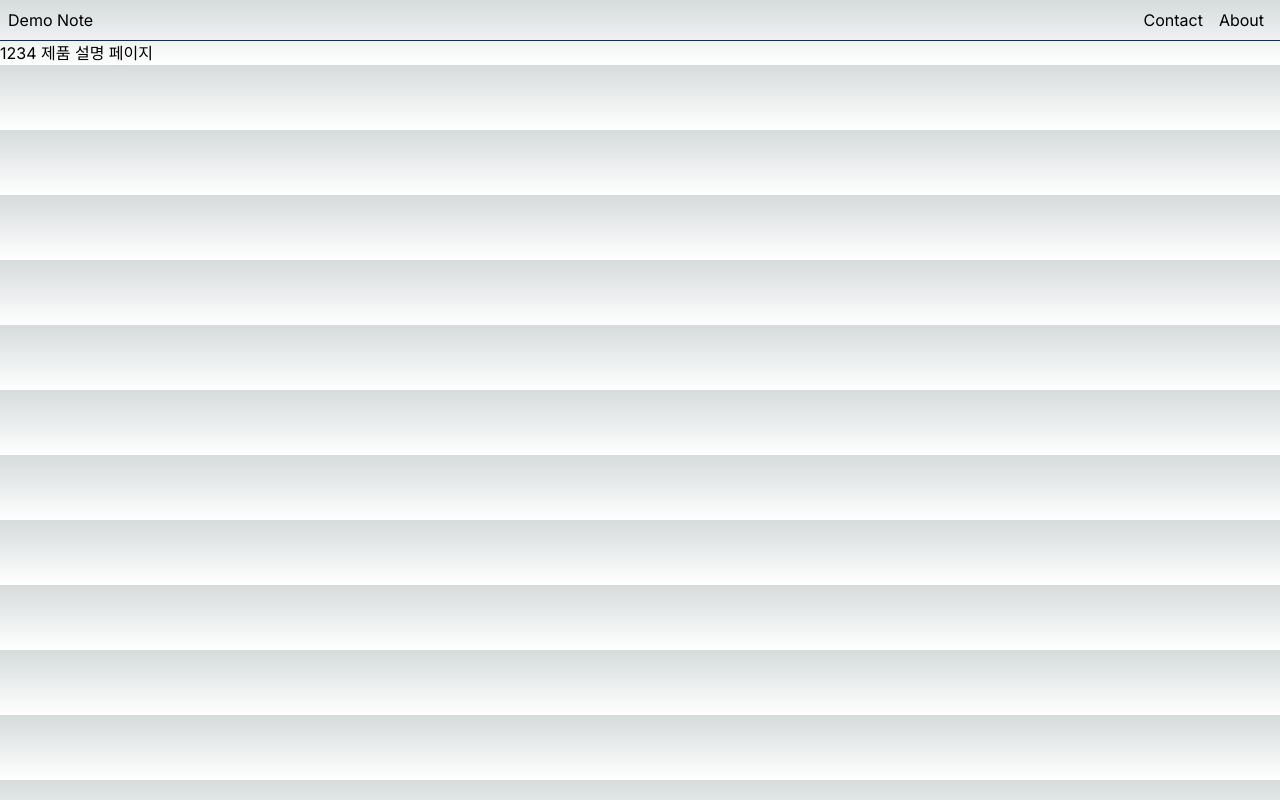
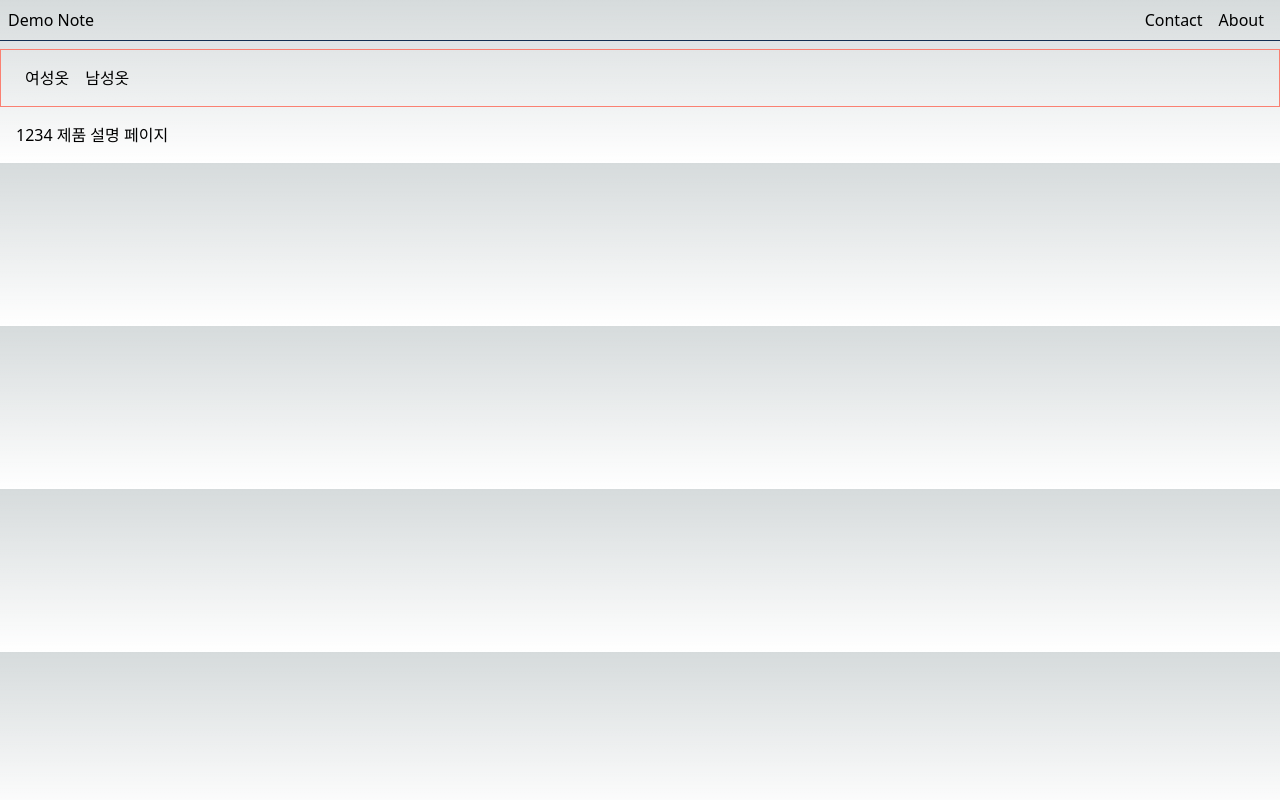
Before and after one commit to c-owner/learn_nextjs, a Next.js app: page /products/1234 in a window 1280 px wide. Built offline with nearby package versions, Linux system fonts and the light colour scheme.

Commit message:
layout #2

```diff
--- a/src/app/layout.tsx
+++ b/src/app/layout.tsx
@@ -1,9 +1,6 @@
 import './globals.css'
 import styles from './layout.module.css';
 import type { Metadata } from 'next'
-import { Inter } from 'next/font/google'
-
-const inter = Inter({ subsets: ['latin'] })
 
 export const metadata: Metadata = {
   title: 'Create Next App',
@@ -17,7 +14,7 @@
 }) {
   return (
     <html lang="en">
-      <body className={inter.className}>
+      <body>
        <header className={styles.header}>
          <h1>Demo Note</h1>
          <nav className={styles.nav}>
--- /dev/null
+++ b/src/app/products/layout.module.css
@@ -0,0 +1,13 @@
+.nav {
+    padding: 16px;
+    margin-top: 8px;
+    border: 1px solid salmon;
+}
+
+.nav a {
+    padding: 0 8px;
+}
+
+.product {
+    padding: 16px;
+}
--- /dev/null
+++ b/src/app/products/layout.tsx
@@ -0,0 +1,17 @@
+import styles from './layout.module.css';
+
+export default function ProductLayout({
+                                          children,
+                                      }: { children: React.ReactNode }) {
+    return (
+        <>
+            <nav className={styles.nav}>
+                <a href="">여성옷</a>
+                <a href="">남성옷</a>
+            </nav>
+            <section className={styles.product}>
+                {children}
+            </section>
+        </>
+    )
+}
```
